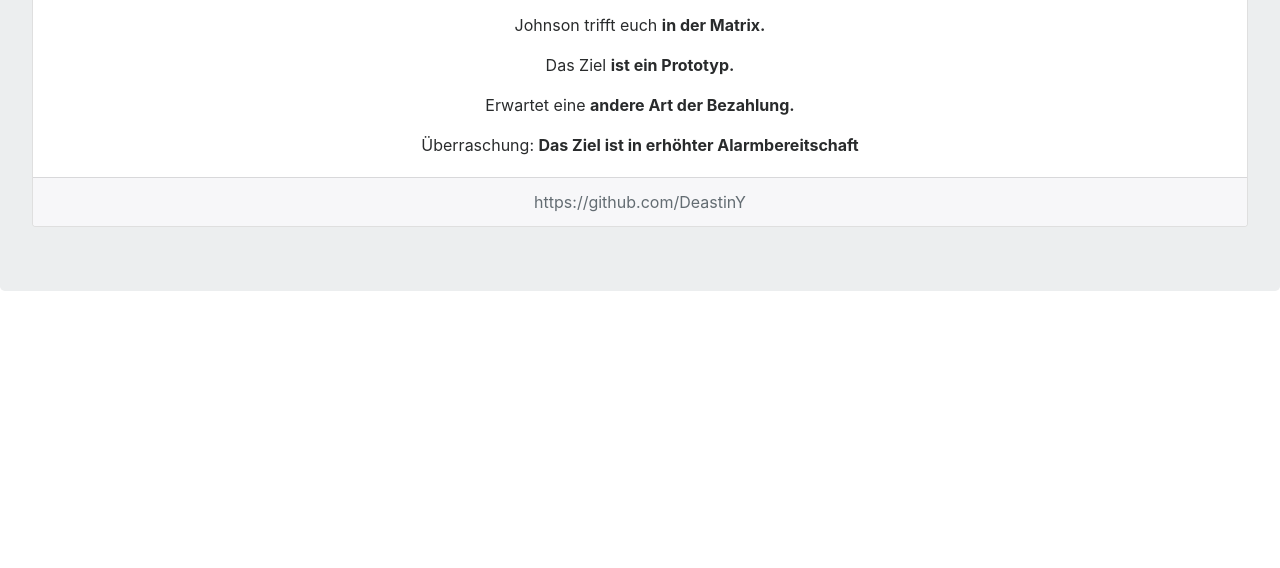
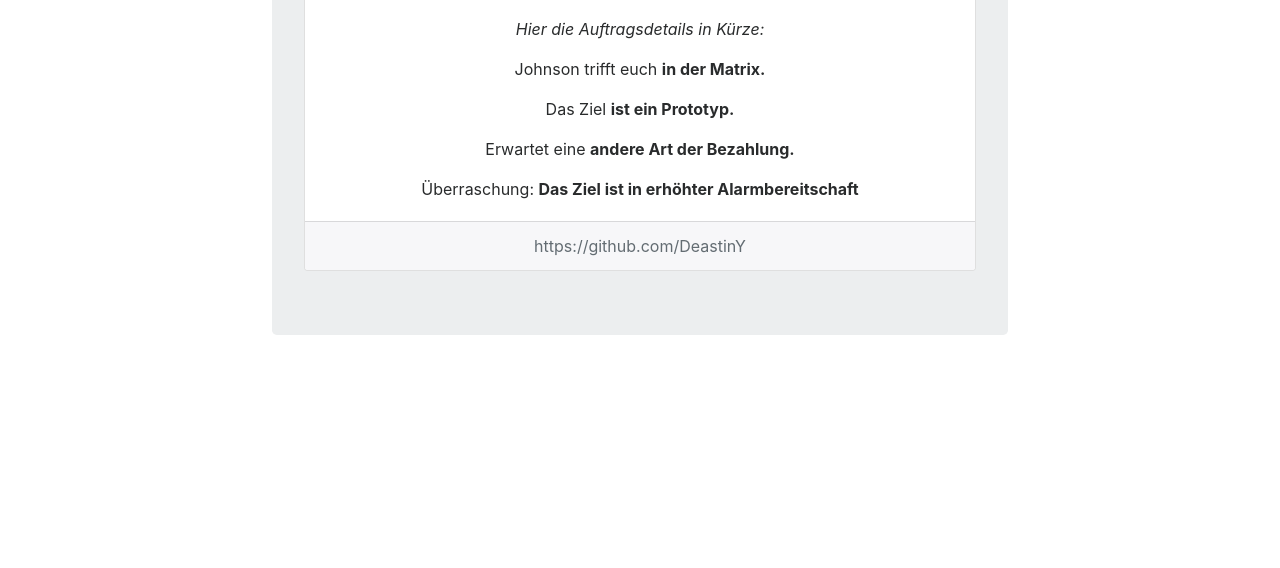
Before and after one commit to DeastinY/s3rg, a plain HTML site: page index.html in a window 1280 px wide. Shown: the part 232-800 px from the top of the page. Drawn offline with nearby package versions, Linux system fonts and the light colour scheme; a script that the page names is missing.

Commit message:
fixed width

```diff
--- a/index.html
+++ b/index.html
@@ -9,7 +9,7 @@
         <title>S3RG</title>
     </head>
     <body>
-        <div class="jumbotron">
+        <div class="jumbotron" style="max-width:46em; margin:auto">
             <h1>ShadowRun Random Run Generator</h1>
             <div class="card text-center">
                     <div class="card-header">
```
